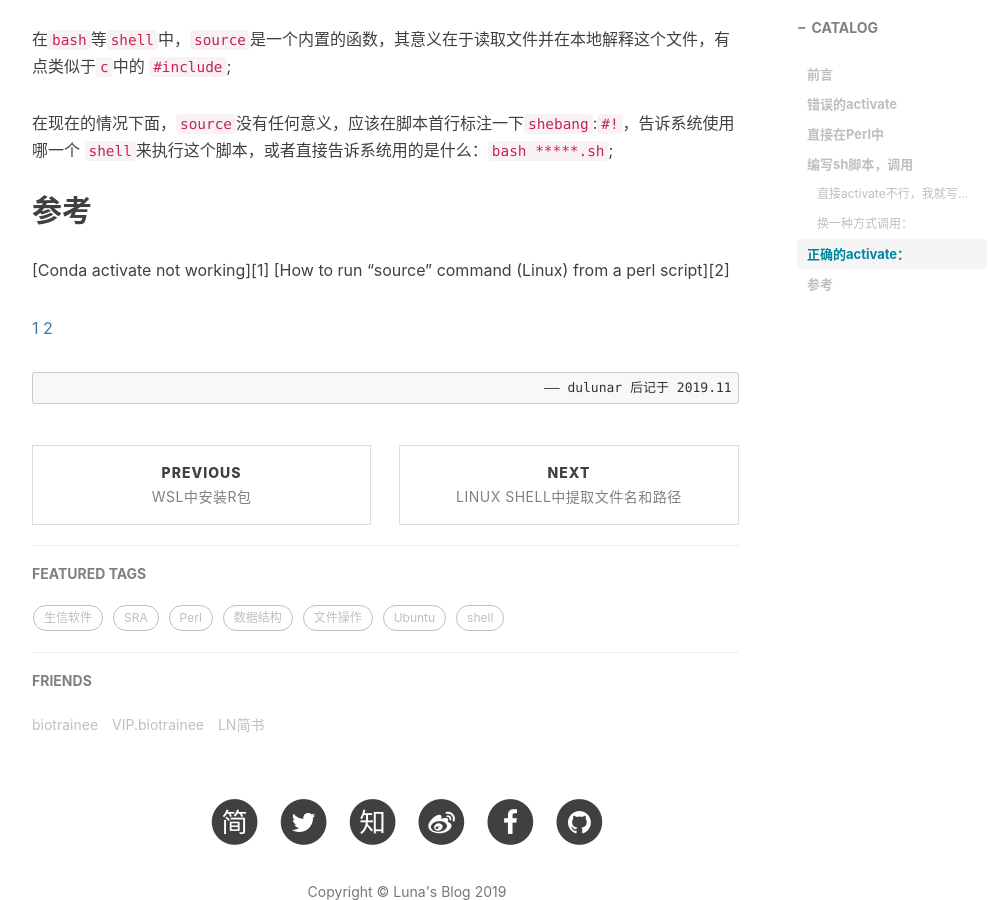
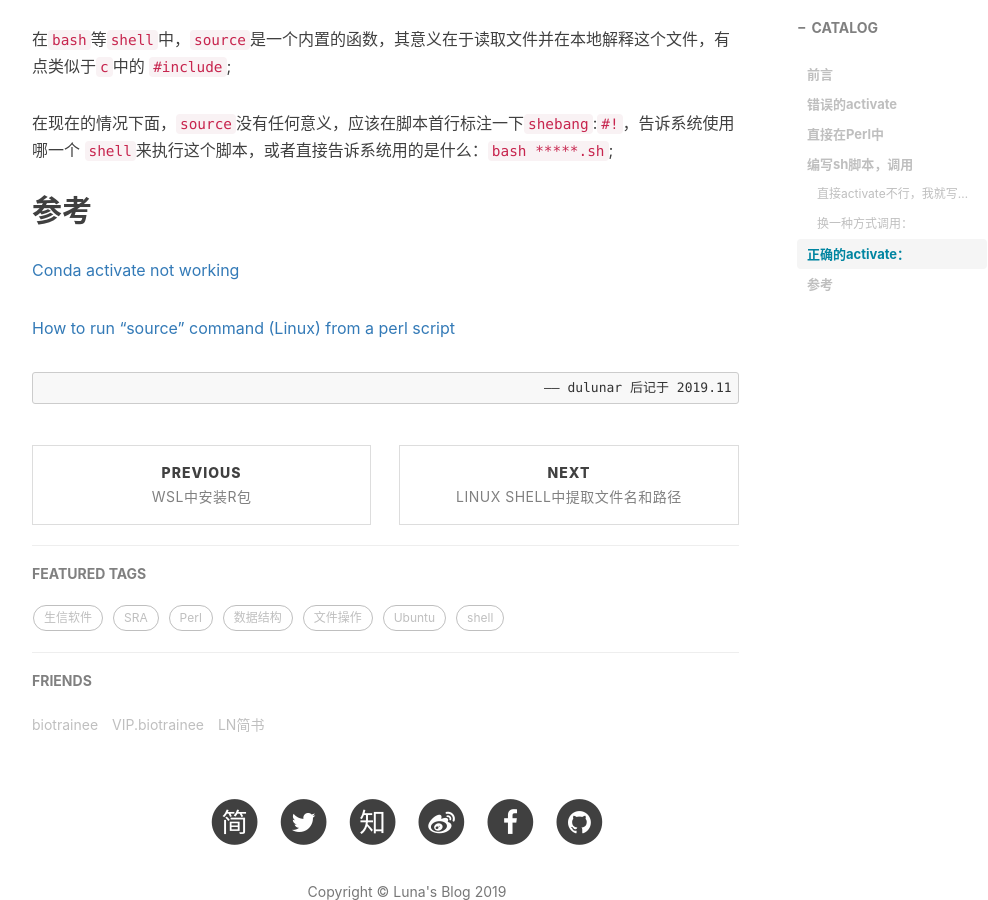
Before and after one commit to gygys/gygys.github.io, a Jekyll site: the page built from _posts/2019-11-07-Perl中激活conda ENV.md, in a window 1280 px wide and 900 px high, scrolled down 3162 px. Shown: the whole window, without its empty margins (233-1221 px from the left). Built offline with Jekyll 4.4.1, drawn with Linux system fonts in a browser that asks for light colours; nearby versions of some CDN libraries; comment, search, counter and statistics services are not loaded.

Commit message:
Update 2019-11-07-Perl中激活conda ENV.md

```diff
--- a/_posts/2019-11-07-Perl中激活conda ENV.md
+++ b/_posts/2019-11-07-Perl中激活conda ENV.md
@@ -133,9 +133,10 @@ system "bash", "/home/luna/Desktop/Software/PIDsAnno/hlaopti.sh";
 
 ## 参考
 [Conda activate not working][1]
+
 [How to run “source” command (Linux) from a perl script][2]
 
-[1](https://stackoverflow.com/questions/47246350/conda-activate-not-working)
-[2](https://stackoverflow.com/questions/33781557/how-to-run-source-command-linux-from-a-perl-script)
+[1]: https://stackoverflow.com/questions/47246350/conda-activate-not-working
+[2]: https://stackoverflow.com/questions/33781557/how-to-run-source-command-linux-from-a-perl-script
 
 									—— dulunar 后记于 2019.11
```
